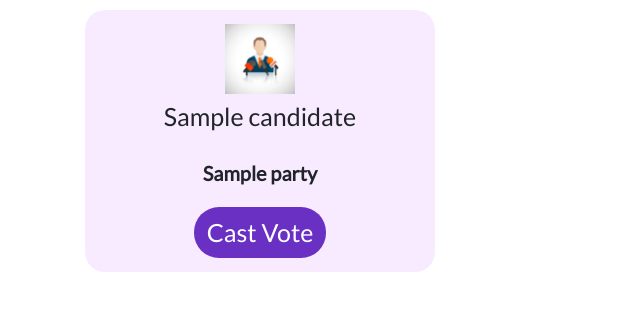
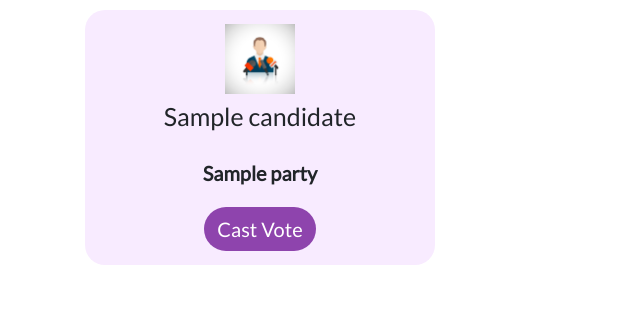
Before and after one commit to Anshit01/e-voting-using-blockchain, a Flask app: template website/app/templates/cast.html in a window 1280 px wide. Shown: the part 71-382 px from the top of the page, without its empty margins (0-640 px from the left). Run offline with Flask 2, Linux system fonts and the light colour scheme; the template is opened without the code that fills it: most values are stand-ins (such as "Sample title", 1, 10 or a date in 2020); some libraries are stand-ins or nearby versions.

Commit message:
color check

```diff
--- a/website/app/static/css/cast.css
+++ b/website/app/static/css/cast.css
@@ -3,10 +3,10 @@
 }
 
 .btn {
-    background-color: #6930C3;
+    background-color: #8e44ad;
     border-radius: 25px;
     color: #FFFFFF;
-    font-size: 25px;
+    font-size: 20px;
 }
 
 .candidate-div {
--- a/website/app/templates/cast.html
+++ b/website/app/templates/cast.html
@@ -3,6 +3,8 @@
 
 {% block custom_css %}
   <link rel="stylesheet" href="static/css/cast.css">
+  <!---fonts-->
+  <link href="https://fonts.googleapis.com/css2?family=Ubuntu:wght@300&display=swap" rel="stylesheet">
 {% endblock %}
 
 {% block content %}
```
